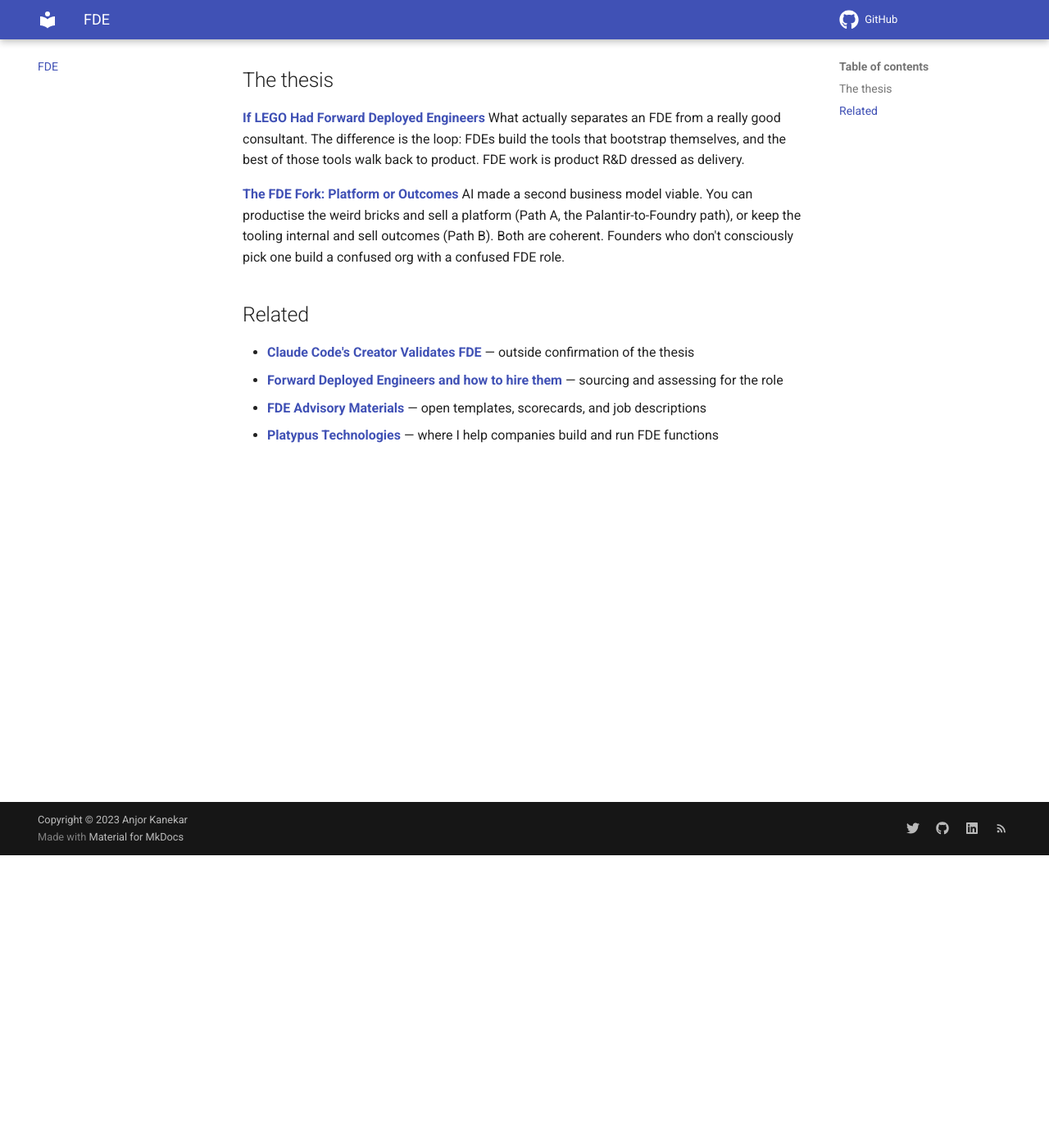
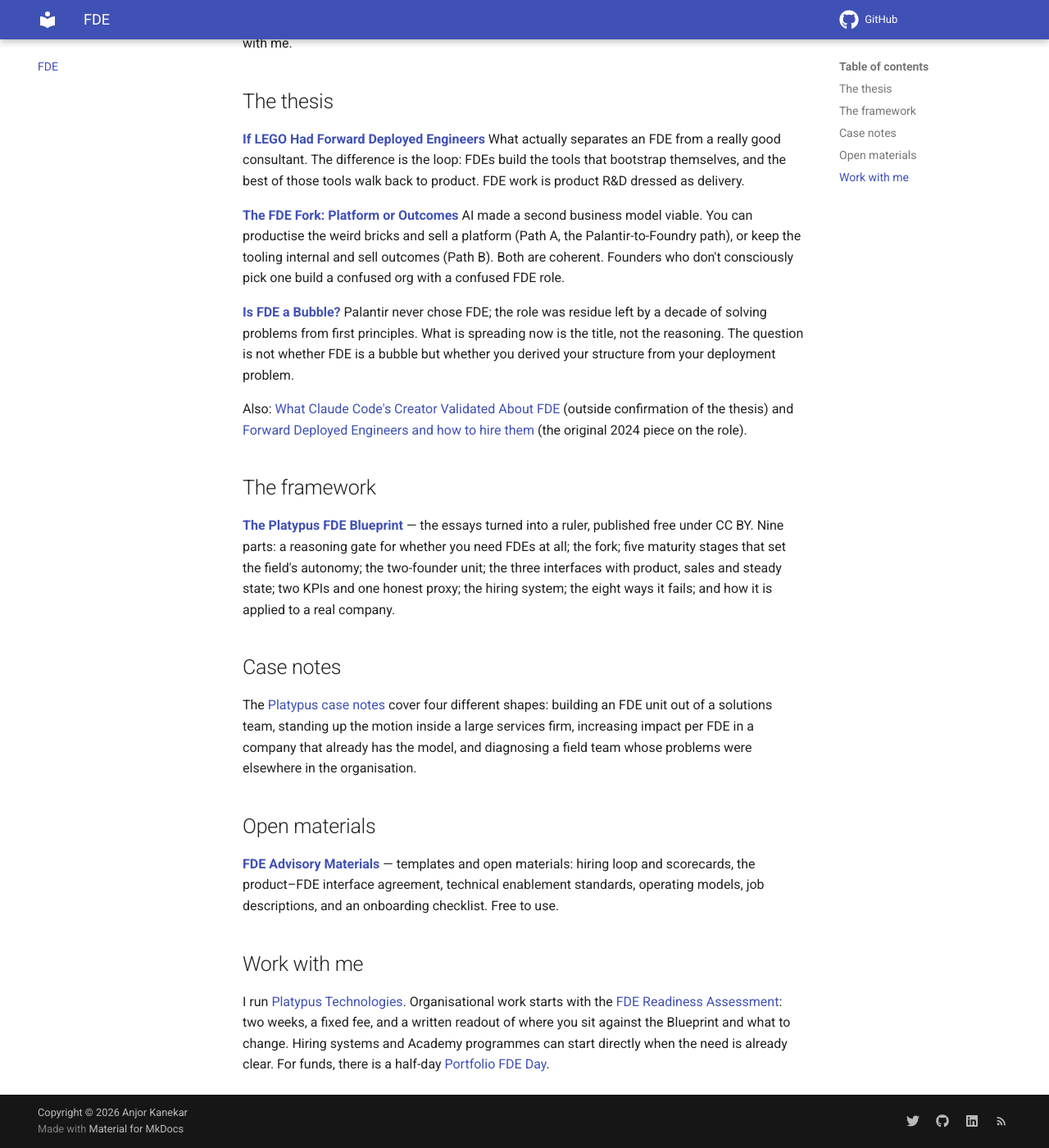
Before and after one commit to anjor/website, an MkDocs documentation site: the page built from docs/fde/index.md, in a window 1280 px wide and 1400 px high, scrolled down 357 px. Shown: the whole window at 82% size. Built offline with MkDocs 1.6.1 and Material for MkDocs 9.7.7, drawn with Linux system fonts in a browser that asks for light colours; comment, search, counter and statistics services are not loaded; some of the changed text lies outside the part shown.

Commit message:
Refresh FDE hub and recent work

```diff
--- a/docs/fde/index.md
+++ b/docs/fde/index.md
@@ -2,7 +2,7 @@
 
 I spent 7 years at Palantir as a Forward Deployed Engineer and hiring manager. The role is having a moment — Anthropic and OpenAI are pouring billions into it, founders are spinning up "FDE" titles before they've worked out what the role does — and most of what gets written about it is muddled.
 
-This is my running attempt to pin it down. The essays below build on each other: what the role actually is, and the strategic fork AI has opened up.
+This page is the front door to everything I have on the subject: three essays that make the argument, the framework that operationalises it, the open materials, case notes and how to work with me.
 
 ## The thesis
 
@@ -12,9 +12,24 @@
 **[The FDE Fork: Platform or Outcomes](../writing/posts/fde-fork.md)**
 AI made a second business model viable. You can productise the weird bricks and sell a platform (Path A, the Palantir-to-Foundry path), or keep the tooling internal and sell outcomes (Path B). Both are coherent. Founders who don't consciously pick one build a confused org with a confused FDE role.
 
-## Related
+**[Is FDE a Bubble?](../writing/posts/fde-bubble.md)**
+Palantir never chose FDE; the role was residue left by a decade of solving problems from first principles. What is spreading now is the title, not the reasoning. The question is not whether FDE is a bubble but whether you derived your structure from your deployment problem.
 
-- **[Claude Code's Creator Validates FDE](../writing/posts/boris-cherny-lenny-podcast.md)** — outside confirmation of the thesis
-- **[Forward Deployed Engineers and how to hire them](../writing/posts/hiring-fdes.md)** — sourcing and assessing for the role
-- **[FDE Advisory Materials](https://anjor.github.io/fde-advisory-materials/)** — open templates, scorecards, and job descriptions
-- **[Platypus Technologies](https://platypustech.xyz)** — where I help companies build and run FDE functions
+Also: [What Claude Code's Creator Validated About FDE](../writing/posts/boris-cherny-lenny-podcast.md) (outside confirmation of the thesis) and [Forward Deployed Engineers and how to hire them](../writing/posts/hiring-fdes.md) (the original 2024 piece on the role).
+
+## The framework
+
+**[The Platypus FDE Blueprint](https://platypustech.xyz/blueprint/)** — the essays turned into a ruler, published free under CC BY.
+Nine parts: a reasoning gate for whether you need FDEs at all; the fork; five maturity stages that set the field's autonomy; the two-founder unit; the three interfaces with product, sales and steady state; two KPIs and one honest proxy; the hiring system; the eight ways it fails; and how it is applied to a real company.
+
+## Case notes
+
+The [Platypus case notes](https://platypustech.xyz/case-notes/) cover four different shapes: building an FDE unit out of a solutions team, standing up the motion inside a large services firm, increasing impact per FDE in a company that already has the model, and diagnosing a field team whose problems were elsewhere in the organisation.
+
+## Open materials
+
+**[FDE Advisory Materials](https://anjor.github.io/fde-advisory-materials/)** — templates and open materials: hiring loop and scorecards, the product–FDE interface agreement, technical enablement standards, operating models, job descriptions, and an onboarding checklist. Free to use.
+
+## Work with me
+
+I run [Platypus Technologies](https://platypustech.xyz). Organisational work starts with the [FDE Readiness Assessment](https://platypustech.xyz/engagements/#fde-readiness-assessment): two weeks, a fixed fee, and a written readout of where you sit against the Blueprint and what to change. Hiring systems and Academy programmes can start directly when the need is already clear. For funds, there is a half-day [Portfolio FDE Day](../talks/index.md).
--- a/mkdocs.yml
+++ b/mkdocs.yml
@@ -62,4 +62,4 @@
     provider: google
     property: G-HHKQ3RWV3N
 
-copyright: Copyright &copy; 2023 Anjor Kanekar
+copyright: Copyright &copy; 2026 Anjor Kanekar
```
Also changed, not shown: docs/index.md (+9 -2 lines), docs/research/index.md (+1 -0 lines), docs/talks/index.md (+4 -1 lines).
